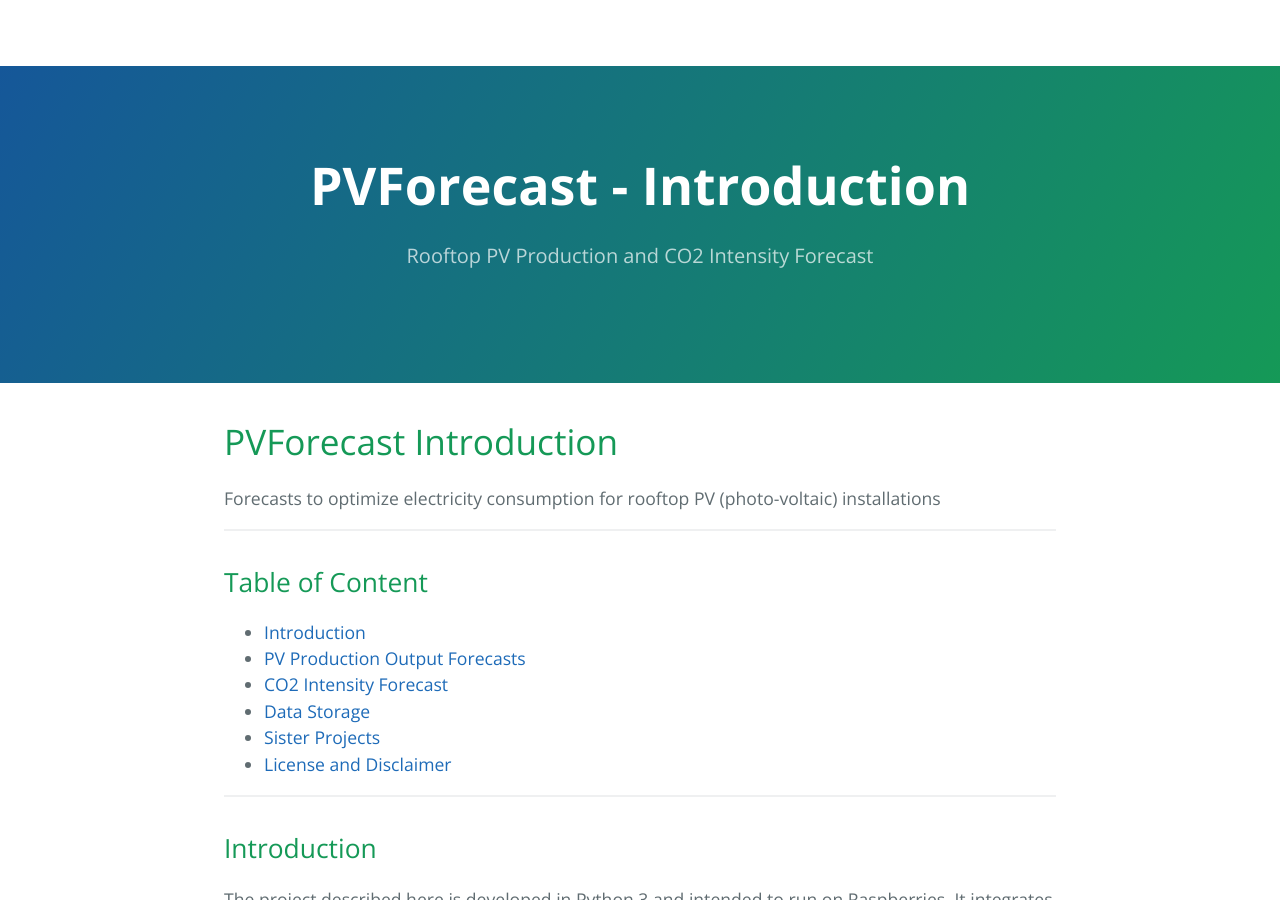
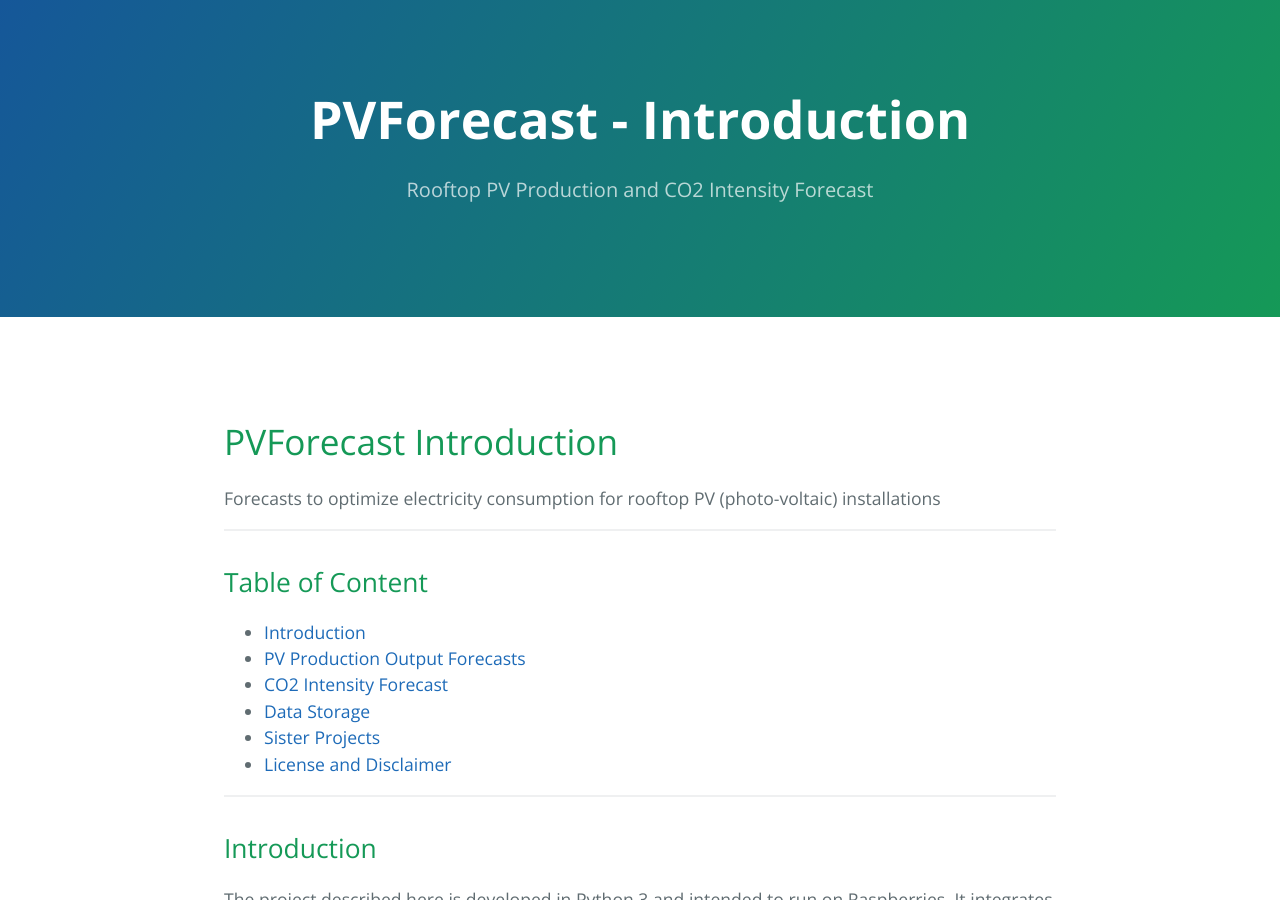
Before and after one commit to StefaE/PVForecast, a Jekyll site: the page built from docs/index.md, in a window 1280 px wide and 900 px high. Built offline with Jekyll 4.4.1, drawn with Linux system fonts in a browser that asks for light colours; part of the change alters nothing that is shown.

Commit message:
Update template.html

```diff
--- a/docs/_layouts/template.html
+++ b/docs/_layouts/template.html
@@ -10,6 +10,10 @@
     <link rel="stylesheet" type="text/css" href="stylesheets/github-light.css" media="screen">
   </head>
   <body>
+    <section class="page-header">
+      <h1 class="project-name">PVForecast - {{ page.title }}</h1>
+      <h2 class="project-tagline">Rooftop PV Production and CO2 Intensity Forecast</h2>
+    </section>
     <section id="navbar">
       {% assign mypages = site.pages | sort: "order" %}
       {% for mypage in mypages %}
@@ -21,11 +25,6 @@
       {% endfor %}
       <a href="https://github.com/StefaE/PVForecast" class="btn">View on GitHub</a>
     </section>
-    <section class="page-header">
-      <h1 class="project-name">PVForecast - {{ page.title }}</h1>
-      <h2 class="project-tagline">Rooftop PV Production and CO2 Intensity Forecast</h2>
-    </section>
-
     <section class="main-content">
 
       {{ content }}
@@ -40,4 +39,20 @@
 
     </section>
   </body>
+
+  <script type=text/javascript>
+	window.onscroll = function() {myFunction()};
+
+	var navbar = document.getElementById("navbar");
+	var sticky = navbar.offsetTop;
+
+	function myFunction() {
+	  if (window.pageYOffset >= sticky) {
+	    navbar.classList.add("sticky")
+	  } else {
+	    navbar.classList.remove("sticky");
+	  }
+	}
+   </script>
+
 </html>
```
